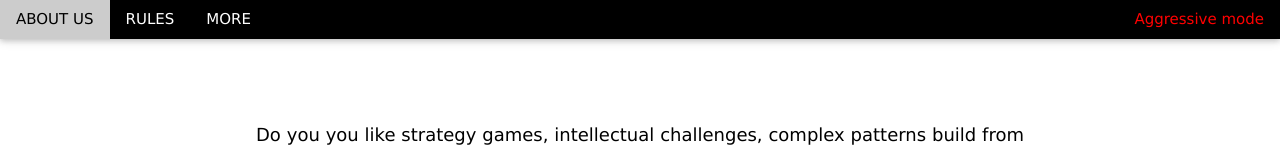
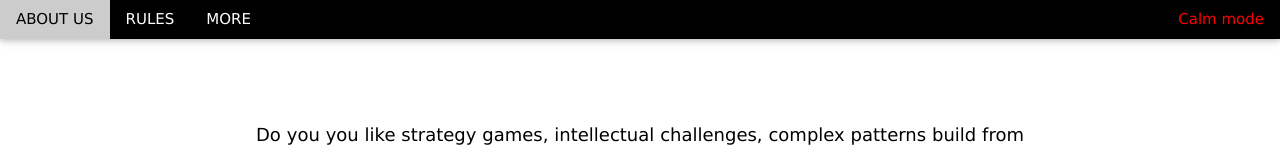
Before and after one commit to PraderioM/LancasterGoClub, an Angular app: page / in a window 1280 px wide. Shown: the top 152 px of the page. Built offline with nearby package versions, Linux system fonts and the light colour scheme.

Commit message:
replaced pacific with calm.

```diff
--- a/src/app/app.component.ts
+++ b/src/app/app.component.ts
@@ -58,7 +58,7 @@ export class AppComponent {
   }
 
   getIsAggressiveText(): string {
-    return this.isAggressive? "Pacific mode" : "Aggressive mode";
+    return this.isAggressive? "Pacific mode" : "Calm mode";
   }
 
   getIsLevelUpText(): string {
```
